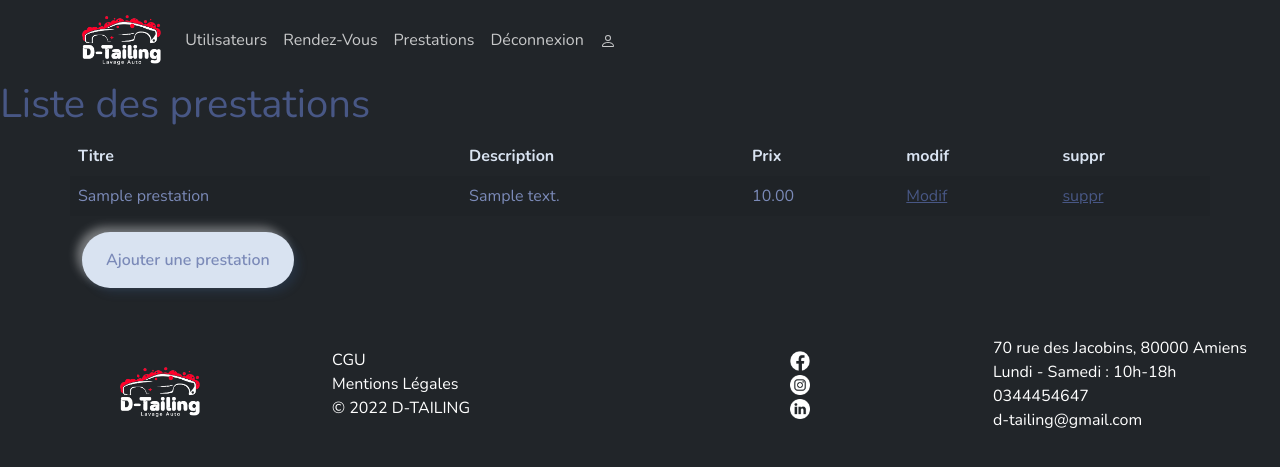
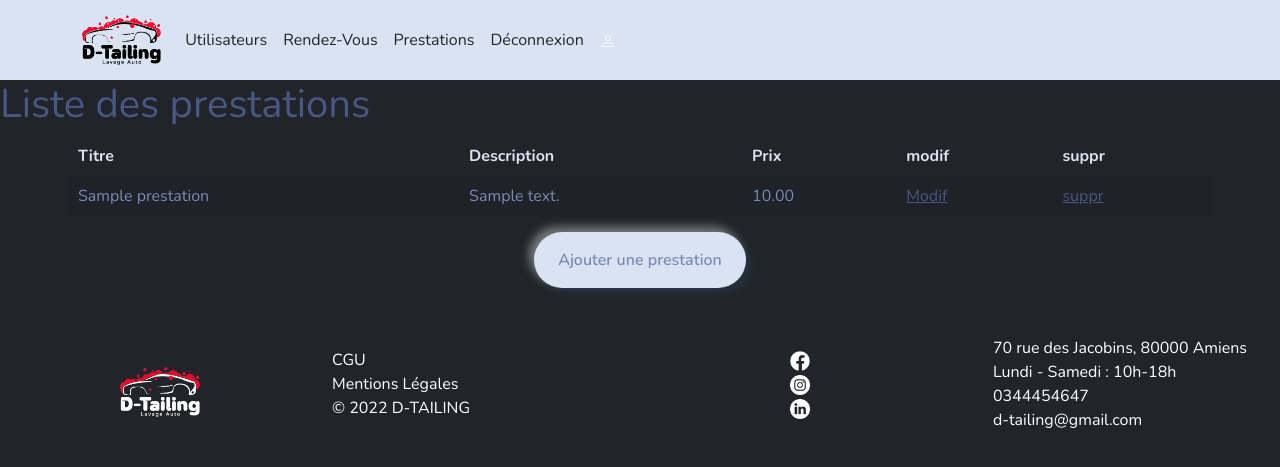
Before and after one commit to Lilsan09/D-Tailling, a PHP site: page /controllers/admin/prestationListCtrl.php in a window 1280 px wide. Shown: the top 467 px of the page. Run offline with PHP 8.4, Linux system fonts and the light colour scheme; the visitor is signed in with stand-in values (Sample User, id 1); tables that the repository leaves empty hold one stand-in row (values such as "Sample post").

Commit message:
page d'accueil dashboard, crud presta fini

```diff
--- a/views/admin/prestationList.php
+++ b/views/admin/prestationList.php
@@ -42,7 +42,7 @@ if (SessionFlash::exist()) {
             <?php } ?>
          </tbody>
       </table>
-      <a href="/controllers/admin/addPrestationCtrl.php">
+      <a class="text-center" href="/controllers/admin/addPrestationCtrl.php">
          <button class="btn btn-primary" type="button">Ajouter une prestation</button>
       </a>
    </div>
--- a/views/prestation.php
+++ b/views/prestation.php
@@ -33,7 +33,8 @@
                   <img src="../public/uploads/<?= $prestation->Id_prestations?>.jpeg" class="d-block w-100 imgPrestation" alt="<?=$prestation->title?>">
                   <div class="carousel-caption d-md-block">
                      <h5 class="text-danger"><?= $prestation->title ?></h5>
-                     <p><?= $prestation->description ?></p>
+                     <p><?= $prestation->price?>€</p>
+                     <p><?= $prestation->description?></p>
                   </div>
                </div>
             <?php } ?>
--- a/views/templates/sidebar.php
+++ b/views/templates/sidebar.php
@@ -16,9 +16,9 @@
 
 <body>
    <header>
-      <nav class="navbar navbar-expand-lg navbar-dark bg-dark">
-         <div class="container bg-dark">
-            <a class="navbar-brand" href="/controllers/homeCtrl.php"><img src="/public/assets/img/logoDtailing.png" alt="Logo D-Tailing" class="logo">
+      <nav class="navbar navbar-expand-lg navbar-dark bg-secondary">
+         <div class="container bg-secondary">
+            <a class="navbar-brand" href="/controllers/admin/dashboardCtrl.php"><img src="/public/assets/img/logolightDtailing.png" alt="Logo D-Tailing" class="logo">
                <span class="visually-hidden">(current)</span>
             </a>
             <button class="navbar-toggler" type="button" data-bs-toggle="collapse" data-bs-target="#navbarColor02" aria-controls="navbarColor02" aria-expanded="false" aria-label="Toggle navigation">
@@ -32,19 +32,19 @@
                      </a>
                   </li> -->
                   <li class="nav-item">
-                     <a class="nav-link" href="/controllers/admin/userListCtrl.php">Utilisateurs</a>
+                     <a class="nav-link" href="/controllers/admin/userListCtrl.php"><span class="text-dark">Utilisateurs</span></a>
                   </li>
                   <li class="nav-item">
-                     <a class="nav-link" href="/controllers/admin/appointmentListCtrl.php">Rendez-Vous</a>
+                     <a class="nav-link" href="/controllers/admin/appointmentListCtrl.php"><span class="text-dark">Rendez-Vous</span></a>
                   </li>
                   <li class="nav-item">
-                     <a class="nav-link" href="/controllers/admin/editPrestationCtrl.php">Prestations</a>
+                     <a class="nav-link" href="/controllers/admin/editPrestationCtrl.php"><span class="text-dark">Prestations</span></a>
                   </li>
                   <li class="nav-item">
                      <?php if (isset($_SESSION['user'])) { ?>
-                        <a class="nav-link" href="/controllers/deconnexionCtrl.php">Déconnexion</a>
+                        <a class="nav-link text-dark" href="/controllers/deconnexionCtrl.php">Déconnexion</a>
                      <?php } else { ?>
-                        <a class="nav-link" href="/controllers/connexionCtrl.php">Connexion</a>
+                        <a class="nav-link text-dark" href="/controllers/connexionCtrl.php">Connexion</a>
                      <?php } ?>
                   </li>
                   <?php if (isset($_SESSION['user'])) { ?>
```
Also changed, not shown: controllers/admin/dashboardCtrl.php (added, +10 -0 lines), views/admin/dashboard.php (added, +27 -0 lines), public/assets/img/calendrier.png (added), public/assets/img/caracteristiques.png (added), public/assets/img/liste-dutilisateur.png (added), public/uploads/12.jpeg (added), public/uploads/13.jpeg (added), public/uploads/14.jpeg (added), 4 other files.
